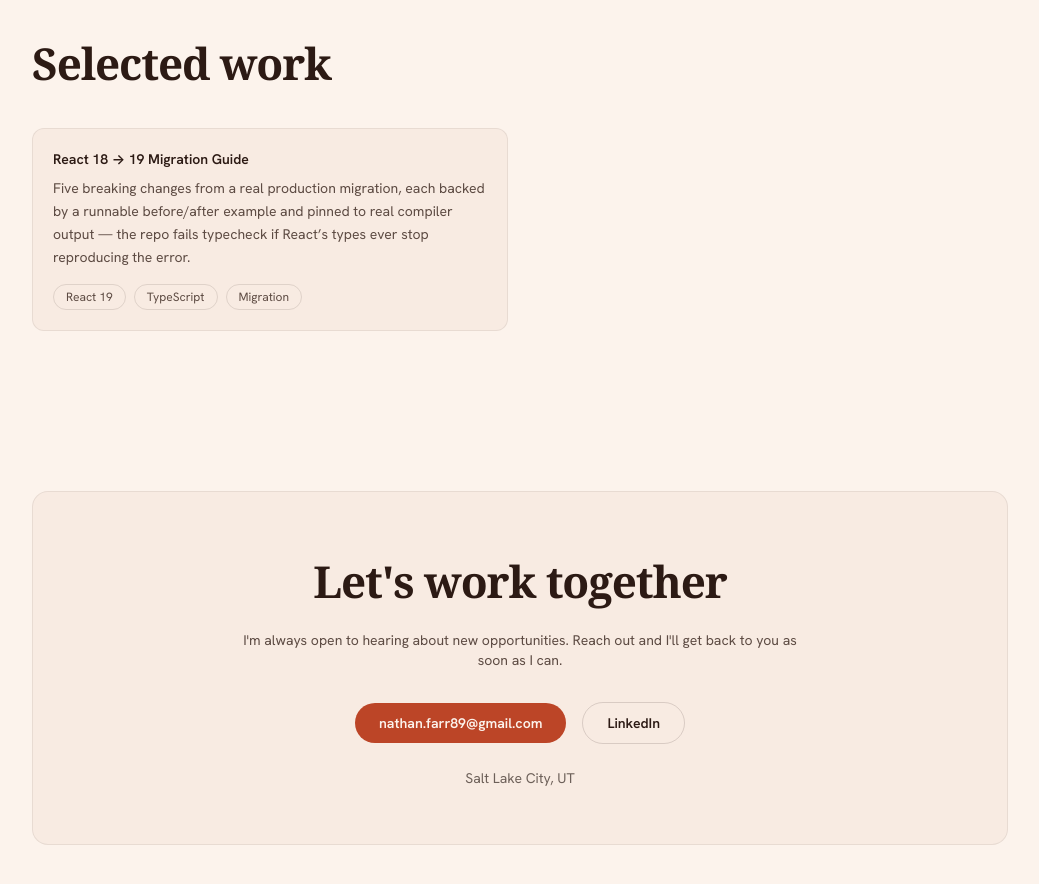
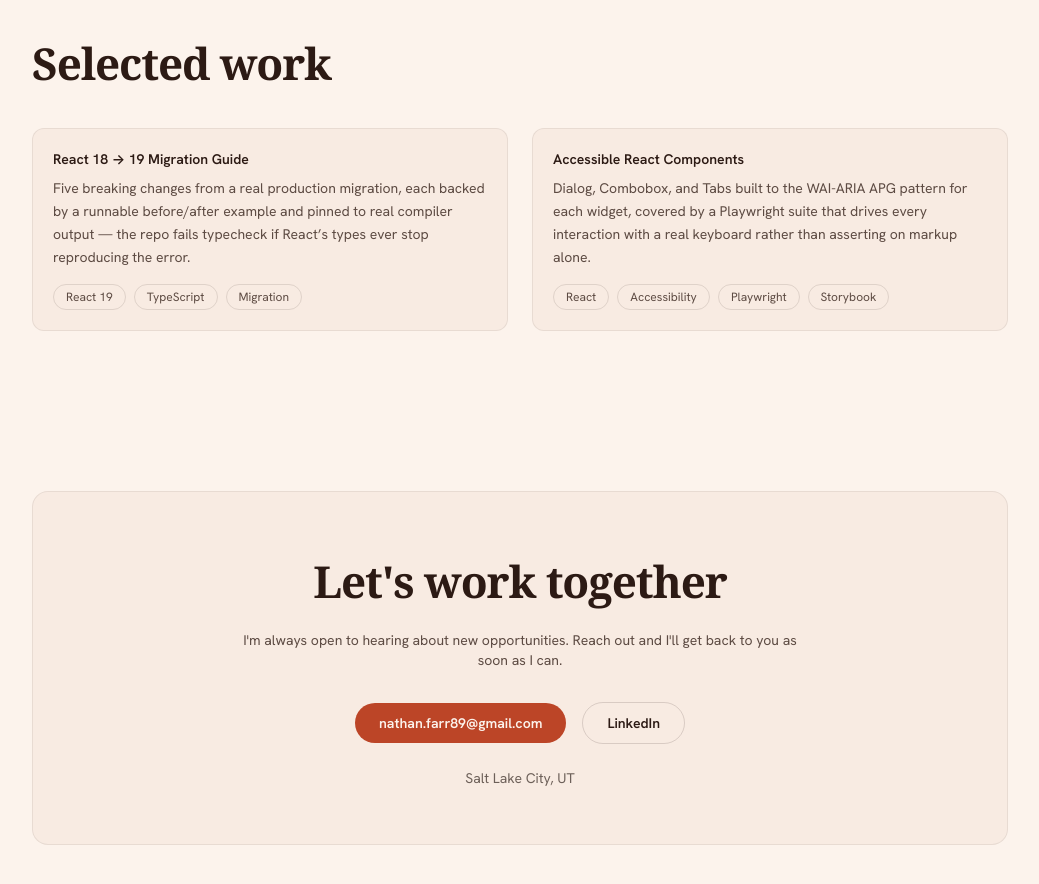
Before and after one commit to nathanfarr89/portfolio, a React (Vite) app: page / in a window 1280 px wide. Shown: the part 4060-4944 px from the top of the page, without its empty margins (120-1159 px from the left). Built offline with nearby package versions, Linux system fonts and the light colour scheme; a web font is replaced by a local one.

Commit message:
Add second project: accessible React components
Links to a standalone repo of WAI-ARIA-pattern Dialog/Combobox/Tabs
components with a Playwright suite that drives them with a real keyboard
(github.com/nathanfarr89/accessible-components).

Co-Authored-By: Claude Sonnet 5 <noreply@anthropic.com>

```diff
--- a/src/data/projects.ts
+++ b/src/data/projects.ts
@@ -15,4 +15,11 @@ export const projects: Project[] = [
     tags: ['React 19', 'TypeScript', 'Migration'],
     href: 'https://github.com/nathanfarr89/react-18-to-19-migration-guide',
   },
+  {
+    title: 'Accessible React Components',
+    description:
+      'Dialog, Combobox, and Tabs built to the WAI-ARIA APG pattern for each widget, covered by a Playwright suite that drives every interaction with a real keyboard rather than asserting on markup alone.',
+    tags: ['React', 'Accessibility', 'Playwright', 'Storybook'],
+    href: 'https://github.com/nathanfarr89/accessible-components',
+  },
 ]
```
